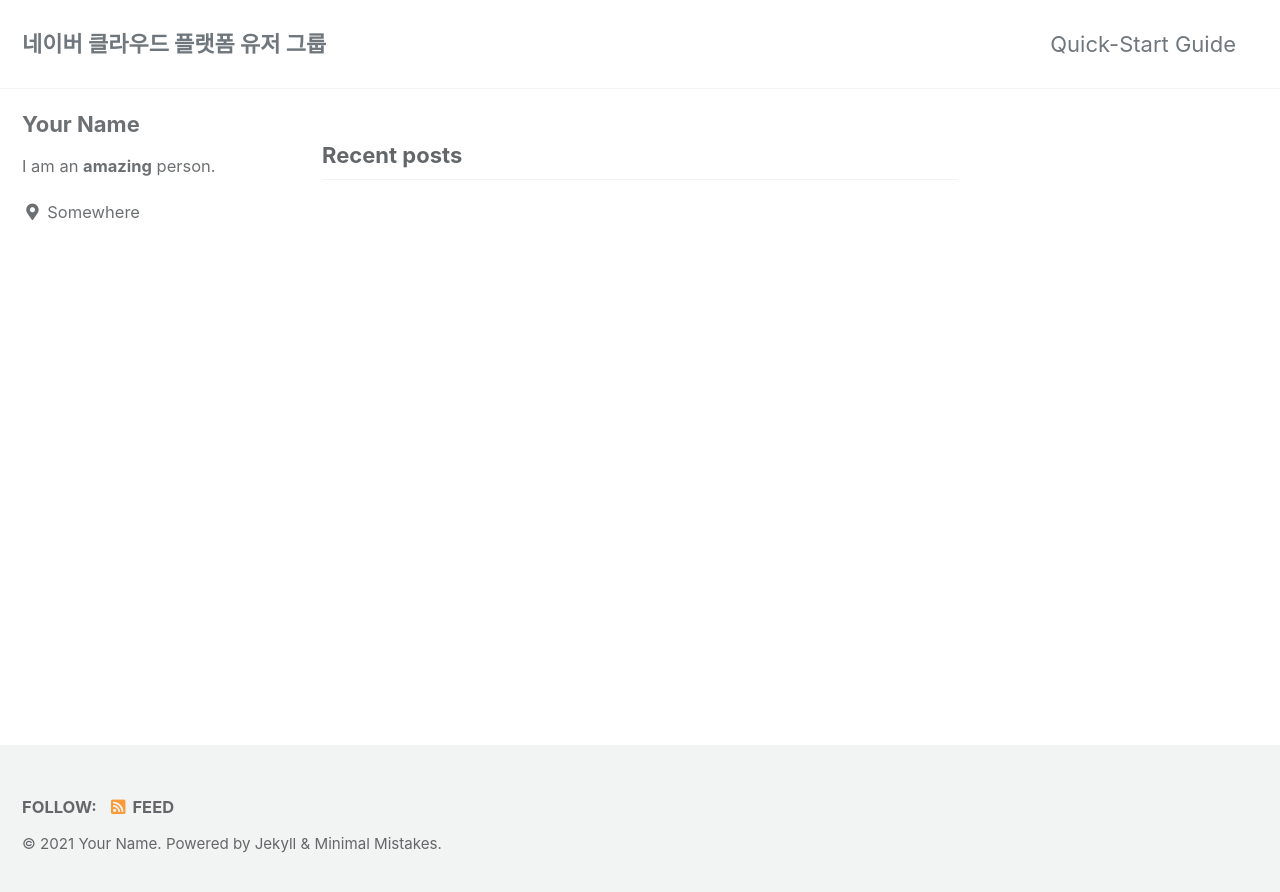
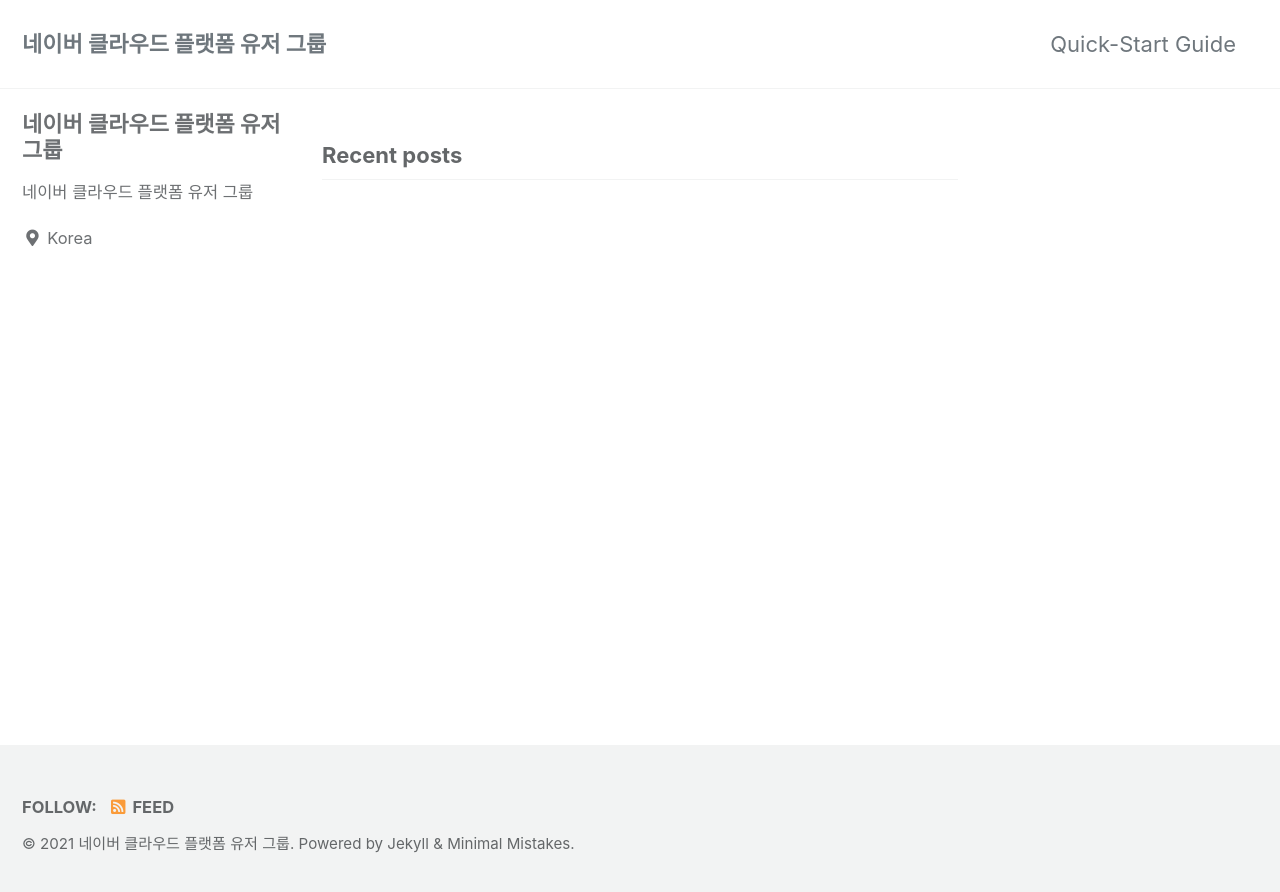
Before and after one commit to nclouder/nclouder.github.io, a Jekyll site: the page built from index.html, in a window 1280 px wide. Shown: the top 892 px of the page. Built offline with Jekyll 4.4.1, drawn with Linux system fonts in a browser that asks for light colours; cached includes are drawn as plain includes; the list of posts is cut into pages by our own code.

Commit message:
_config.yml changed

```diff
--- a/_config.yml
+++ b/_config.yml
@@ -19,7 +19,7 @@ locale                   : "en-US"
 title                    : "네이버 클라우드 플랫폼 유저 그룹"
 title_separator          : "-"
 subtitle                 : # site tagline that appears below site title in masthead
-name                     : "Your Name"
+name                     : "네이버 클라우드 플랫폼 유저 그룹"
 description              : "네이버 클라우드 플랫폼 유저 그룹"
 url                      : "https://nclouder.github.io/" # the base hostname & protocol for your site e.g. "https://mmistakes.github.io"
 baseurl                  : # the subpath of your site, e.g. "/blog"
@@ -101,10 +101,10 @@ analytics:
 
 # Site Author
 author:
-  name             : "Your Name"
+  name             : "네이버 클라우드 플랫폼 유저 그룹"
   avatar           : # path of avatar image, e.g. "/assets/images/bio-photo.jpg"
-  bio              : "I am an **amazing** person."
-  location         : "Somewhere"
+  bio              : "네이버 클라우드 플랫폼 유저 그룹"
+  location         : "Korea"
   email            :
   links:
     - label: "Email"
```
